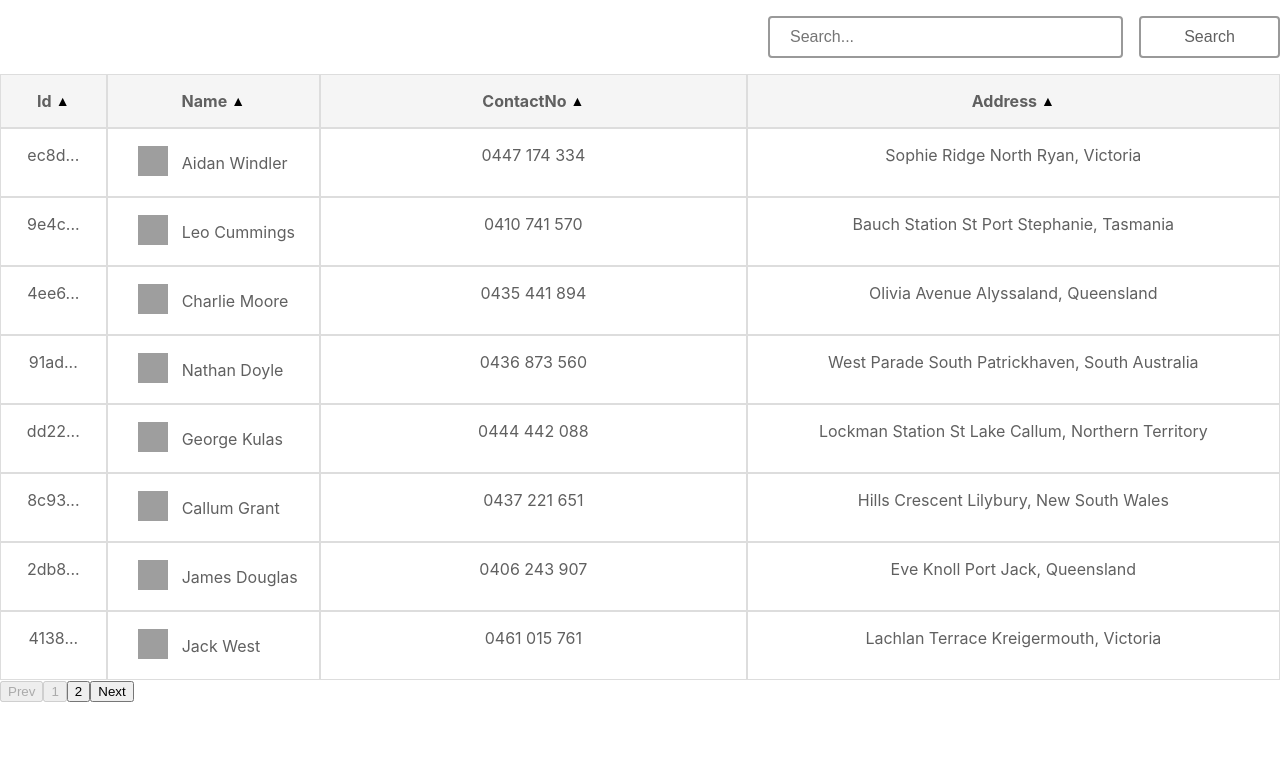
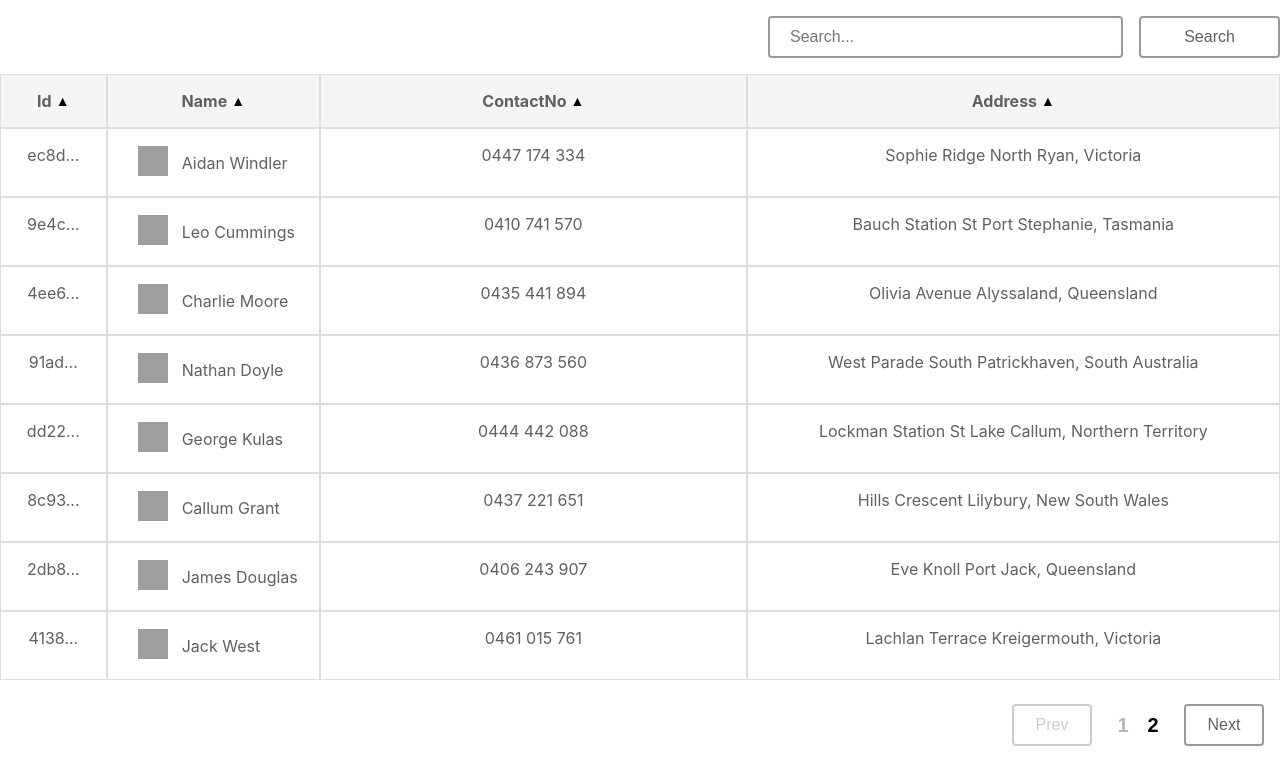
Before and after one commit to arian66/user-table, a React (Create React App) app in the folder code/: page / in a window 1280 px wide. Shown: the top 784 px of the page. Built offline with nearby package versions, Linux system fonts and the light colour scheme; grey boxes are pictures that could not be loaded.

Commit message:
styling pagination

```diff
--- a/code/src/components/pagination/Pagination.tsx
+++ b/code/src/components/pagination/Pagination.tsx
@@ -1,4 +1,9 @@
 import React from "react";
+import {
+	ControlButton,
+	PageButton,
+	PaginationContainer,
+} from "./Paginatoin.style";
 
 interface PaginationProps {
 	currentPage: number;
@@ -19,31 +24,33 @@ const Pagination: React.FC<PaginationProps> = ({
 		(_, i) => i + startPage
 	);
 	return (
-		<div>
-			<button
+		<PaginationContainer>
+			<ControlButton
 				onClick={() => handlePageChange(currentPage - 1)}
 				disabled={currentPage === 1}
+				transparent
 			>
 				Prev
-			</button>
+			</ControlButton>
 
 			{pageNumbers.map((pageNumber) => (
-				<button
+				<PageButton
 					key={pageNumber}
 					onClick={() => handlePageChange(pageNumber)}
 					disabled={pageNumber === currentPage}
 				>
 					{pageNumber}
-				</button>
+				</PageButton>
 			))}
 
-			<button
+			<ControlButton
 				onClick={() => handlePageChange(currentPage + 1)}
 				disabled={currentPage === totalPages}
+				transparent
 			>
 				Next
-			</button>
-		</div>
+			</ControlButton>
+		</PaginationContainer>
 	);
 };
 
--- /dev/null
+++ b/code/src/components/pagination/Paginatoin.style.ts
@@ -0,0 +1,20 @@
+import styled from "styled-components";
+import Button from "components/UI/button/Button";
+
+export const PaginationContainer = styled.div`
+display: flex;
+`
+
+export const ControlButton = styled(Button)`
+	width: 80px;
+	margin: 0 1rem;
+`;
+
+export const PageButton = styled.button`
+border: none;
+background: transparent;
+width: 30px;
+font-weight: 700;
+font-size: 20px;
+padding: 0.5rem;
+`
--- /dev/null
+++ b/code/src/features/users/Users.style.ts
@@ -0,0 +1,7 @@
+import styled from 'styled-components';
+
+export const PaginationContainer = styled.div`
+  margin: 1.5rem 0;
+  margin-left: auto;
+  width: fit-content;
+`
--- a/code/src/features/users/Users.tsx
+++ b/code/src/features/users/Users.tsx
@@ -7,6 +7,7 @@ import UserSearch from "./components/user-search/UserSearch";
 import { modalController } from "components/modal/ModalController";
 import { mapDataToTable } from "./utils/usersHelper";
 import UserDetails from "./components/user-details/UserDetails";
+import { PaginationContainer } from "./Users.style";
 
 const headers = [
 	{ name: "id", label: "Id", columnSpan: 1 },
@@ -90,11 +91,13 @@ const Users = () => {
 		<div className="App">
 			<UserSearch onSearch={handleSearch} />
 			<Table headers={headers} data={paginatedData ?? []} />
-			<Pagination
-				currentPage={currentPage}
-				handlePageChange={setCurrentPage}
-				totalPages={totalPages}
-			/>
+			<PaginationContainer>
+				<Pagination
+					currentPage={currentPage}
+					handlePageChange={setCurrentPage}
+					totalPages={totalPages}
+				/>
+			</PaginationContainer>
 		</div>
 	);
 };
```
